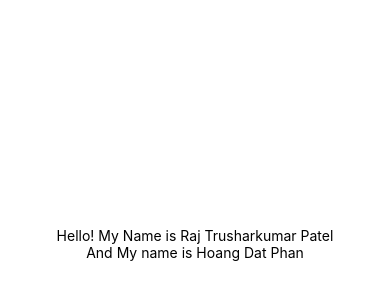
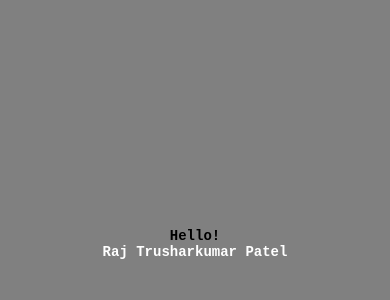
Before and after one commit to phd1497/Group-7, a React Native app: screen / in a window 390 px wide. Shown: the part 178-478 px from the top of the page. Built offline with nearby package versions, Linux system fonts and the light colour scheme.

Commit message:
Updated style in App.js

```diff
--- a/App.js
+++ b/App.js
@@ -4,8 +4,13 @@ import { StyleSheet, Text, View } from 'react-native';
 export default function App() {
   return (
     <View style={styles.container}>
-      <Text>Hello! My Name is Raj Trusharkumar Patel</Text>
-      <Text>And My name is Hoang Dat Phan</Text>
+      <Text style={styles.Greetings}>
+        Hello!
+      </Text>
+
+      <Text style={styles.Name}>
+        Raj Trusharkumar Patel
+      </Text>
 
       <StatusBar style="auto" />
     </View>
@@ -15,8 +20,24 @@ export default function App() {
 const styles = StyleSheet.create({
   container: {
     flex: 1,
-    backgroundColor: '#fff',
+    backgroundColor: 'grey',
     alignItems: 'center',
     justifyContent: 'center',
   },
+
+  Greetings: {
+    color: "black",
+    fontSize: '20',
+    fontFamily: 'Courier New',
+    fontWeight: 'bold',
+  },
+
+  Name: {
+    color: "white",
+    fontSize: '20',
+    fontFamily: 'Courier New',
+    fontWeight: 'bold',
+    justifyContent: 'center'
+  }
+
 });
--- a/package.json
+++ b/package.json
@@ -9,7 +9,7 @@
     "web": "expo start --web"
   },
   "dependencies": {
-    "expo": "~52.0.18",
+    "expo": "^52.0.18",
     "expo-status-bar": "~2.0.0",
     "react": "18.3.1",
     "react-native": "0.76.5"
```
Also changed, not shown: 1 other file (tests, documents, lock files or other folders).
